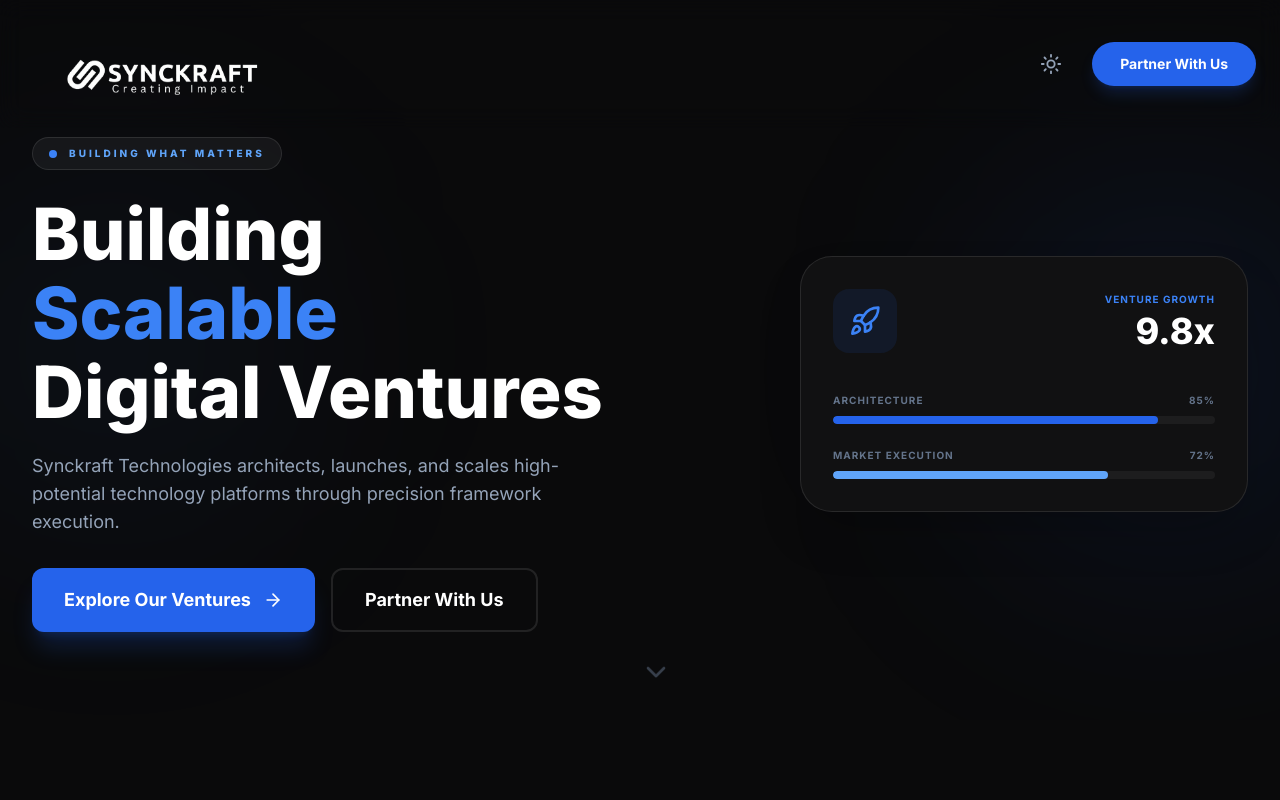
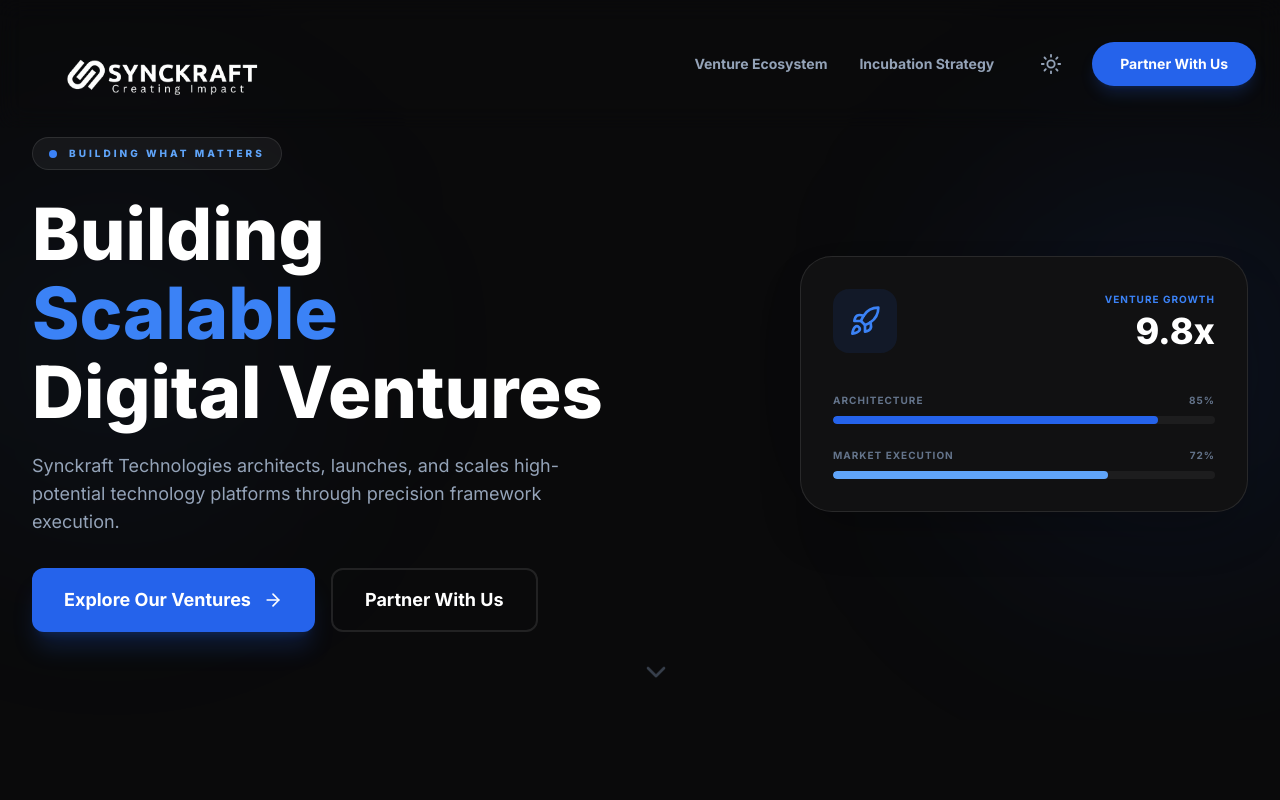
Before and after one commit to asiyashaikh02/synckraft-main, a React (Vite) app: page / in a window 1280 px wide. Shown: the top 800 px of the page. Built offline with nearby package versions, Linux system fonts and the light colour scheme.

Commit message:
nav bar fix

```diff
--- a/components/Navbar.tsx
+++ b/components/Navbar.tsx
@@ -1,3 +1,103 @@
+// // // import React, { useState, useEffect } from 'react';
+// // // import { Menu, X, Sun, Moon } from 'lucide-react';
+
+// // // interface NavbarProps {
+// // //   theme: 'dark' | 'light';
+// // //   toggleTheme: () => void;
+// // // }
+
+// // // export const Navbar: React.FC<NavbarProps> = ({ theme, toggleTheme }) => {
+// // //   const [scrolled, setScrolled] = useState(false);
+// // //   const [isOpen, setIsOpen] = useState(false);
+
+// // //   useEffect(() => {
+// // //     const handleScroll = () => setScrolled(window.scrollY > 20);
+// // //     window.addEventListener('scroll', handleScroll);
+// // //     return () => window.removeEventListener('scroll', handleScroll);
+// // //   }, []);
+
+// // //   const navLinks = [
+// // //     { name: 'Venture Ecosystem', href: '#ecosystem' },
+// // //     { name: 'Incubation Strategy', href: '#pillars' },
+// // //     { name: 'Growth Impact', href: '#metrics' },
+// // //   ];
+
+// // //   return (
+// // //     <>
+// // //       <header className="fixed top-0 left-0 right-0 z-[100] bg-black/80" style={{ backdropFilter: 'blur(12px)' }}>
+// // //         <div className="h-[64px] max-w-7xl mx-auto px-6 flex items-center justify-between border-b border-white/5">
+// // //           <div className="flex flex-col items-start gap-2">{/* logo stack */}
+// // //             <a href="/" className="flex items-center group focus:outline-none" aria-label="Homepage">
+// // //               <img
+// // //                 src={theme === 'dark' ? '/logos/synckraft-dark.png' : '/logos/synckraft-light.png'}
+// // //                 className="logo h-8 sm:h-9 w-auto"
+// // //                 alt="Synckraft Logo"
+// // //                 loading="eager"
+// // //               />
+// // //             </a>
+// // //             <div className={`inline-flex items-center rounded-full px-3 py-1 text-[11px] tracking-widest uppercase font-bold ${theme === 'dark' ? 'bg-white/5 text-blue-400' : 'bg-slate-900/5 text-blue-600'}`}>
+// // //               BUILDING WHAT MATTERS
+// // //             </div>
+// // //           </div>
+
+// // //         {/* Desktop Nav */}
+// // //         <div className="hidden lg:flex items-center gap-10">
+// // //           {navLinks.map((link) => (
+// // //             <a key={link.name} href={link.href} className={`text-sm font-medium transition-all hover:text-blue-600 ${theme === 'dark' ? 'text-slate-400' : 'text-slate-600'} touchable`}>
+// // //               {link.name}
+// // //             </a>
+// // //           ))}
+
+// // //           <button
+// // //             onClick={toggleTheme}
+// // //             className={`p-2 rounded-xl transition-colors touchable ${theme === 'dark' ? 'hover:bg-white/5 text-slate-400' : 'hover:bg-slate-100 text-slate-600'}`}
+// // //             aria-label="Toggle Theme"
+// // //           >
+// // //             {theme === 'dark' ? <Sun size={20} /> : <Moon size={20} />}
+// // //           </button>
+
+// // //           <a href="#contact" className="px-6 py-2.5 rounded-xl bg-blue-600 hover:bg-blue-700 text-white text-sm font-bold transition-all hover:shadow-[0_0_20px_rgba(37,99,235,0.4)] touchable force-full-mobile">
+// // //             Partner With Us
+// // //           </a>
+// // //         </div>
+
+// // //         {/* Mobile Toggle */}
+// // //         <div className="flex items-center gap-4 lg:hidden">
+// // //           <button onClick={toggleTheme} className={`p-2 touchable ${theme === 'dark' ? 'text-slate-400' : 'text-slate-600'}`}>
+// // //             {theme === 'dark' ? <Sun size={20} /> : <Moon size={20} />}
+// // //           </button>
+// // //           <button className={`touchable ${theme === 'dark' ? 'text-white' : 'text-slate-900'}`} onClick={() => setIsOpen(!isOpen)}>
+// // //             {isOpen ? <X size={24} /> : <Menu size={24} />}
+// // //           </button>
+// // //         </div>
+// // //         </div>
+// // //       </header>
+
+// // //       </header>
+
+// // //       {/* Header spacer: ensures content starts below fixed header on all devices */}
+// // //       <div className="h-[64px] w-full" aria-hidden="true" />
+
+// // //       {/* Mobile Menu (flows below header; not absolutely positioned) */}
+// // //       {isOpen && (
+// // //         <div className={`lg:hidden border-b w-full animate-in fade-in slide-in-from-top-4 duration-300 ${
+// // //           theme === 'dark' ? 'bg-[#0A0A0B] border-white/5' : 'bg-white border-slate-200'
+// // //         } px-6 py-10 shadow-2xl`}>
+// // //           <div className="flex flex-col gap-6">
+// // //             {navLinks.map((link) => (
+// // //               <a key={link.name} href={link.href} className="text-lg font-bold block w-full py-4 touchable" onClick={() => setIsOpen(false)}>
+// // //                 {link.name}
+// // //               </a>
+// // //             ))}
+// // //             <a href="#contact" className="mt-4 w-full text-center px-6 py-4 rounded-xl bg-blue-600 text-white font-bold" onClick={() => setIsOpen(false)}>
+// // //               Partner With Us
+// // //             </a>
+// // //           </div>
+// // //         </div>
+// // //       )}
+// // //     </>
+// // //   );
+// // // };
 // // import React, { useState, useEffect } from 'react';
 // // import { Menu, X, Sun, Moon } from 'lucide-react';
 
@@ -24,72 +124,82 @@
 
 // //   return (
 // //     <>
-// //       <header className="fixed top-0 left-0 right-0 z-[100] bg-black/80" style={{ backdropFilter: 'blur(12px)' }}>
-// //         <div className="h-[64px] max-w-7xl mx-auto px-6 flex items-center justify-between border-b border-white/5">
-// //           <div className="flex flex-col items-start gap-2">{/* logo stack */}
+// //       <header
+// //         className={`fixed top-0 left-0 right-0 z-[100] transition-all duration-300 ${
+// //           scrolled
+// //             ? (theme === 'dark' ? 'bg-black/90 border-b border-white/10' : 'bg-white/90 border-b border-slate-200')
+// //             : 'bg-transparent'
+// //         }`}
+// //         style={{ backdropFilter: 'blur(12px)' }}
+// //       >
+// //         {/* Removed fixed h-[64px] to allow logo + badge to fit */}
+// //         <div className="max-w-7xl mx-auto px-6 py-4 flex items-center justify-between">
+
+// //           {/* LOGO STACK: This is the fix for the overlap */}
+// //           <div className="flex flex-col items-start gap-1">
 // //             <a href="/" className="flex items-center group focus:outline-none" aria-label="Homepage">
 // //               <img
 // //                 src={theme === 'dark' ? '/logos/synckraft-dark.png' : '/logos/synckraft-light.png'}
-// //                 className="logo h-8 sm:h-9 w-auto"
+// //                 className="h-8 sm:h-9 w-auto object-contain"
 // //                 alt="Synckraft Logo"
 // //                 loading="eager"
 // //               />
 // //             </a>
-// //             <div className={`inline-flex items-center rounded-full px-3 py-1 text-[11px] tracking-widest uppercase font-bold ${theme === 'dark' ? 'bg-white/5 text-blue-400' : 'bg-slate-900/5 text-blue-600'}`}>
-// //               BUILDING WHAT MATTERS
+// //             <div className={`inline-flex items-center rounded-full px-3 py-0.5 text-[10px] tracking-[0.2em] uppercase font-bold border ${
+// //               theme === 'dark'
+// //                 ? 'bg-blue-500/10 text-blue-400 border-blue-500/20'
+// //                 : 'bg-blue-50 text-blue-600 border-blue-200'
+// //             }`}>
+// //               Building What Matters
 // //             </div>
 // //           </div>
 
-// //         {/* Desktop Nav */}
-// //         <div className="hidden lg:flex items-center gap-10">
-// //           {navLinks.map((link) => (
-// //             <a key={link.name} href={link.href} className={`text-sm font-medium transition-all hover:text-blue-600 ${theme === 'dark' ? 'text-slate-400' : 'text-slate-600'} touchable`}>
-// //               {link.name}
+// //           {/* Desktop Nav */}
+// //           <div className="hidden lg:flex items-center gap-8">
+// //             {navLinks.map((link) => (
+// //               <a key={link.name} href={link.href} className={`text-sm font-medium transition-all hover:text-blue-500 ${theme === 'dark' ? 'text-slate-300' : 'text-slate-600'}`}>
+// //                 {link.name}
+// //               </a>
+// //             ))}
+
+// //             <button
+// //               onClick={toggleTheme}
+// //               className={`p-2 rounded-xl transition-colors ${theme === 'dark' ? 'hover:bg-white/5 text-slate-400' : 'hover:bg-slate-100 text-slate-600'}`}
+// //               aria-label="Toggle Theme"
+// //             >
+// //               {theme === 'dark' ? <Sun size={18} /> : <Moon size={18} />}
+// //             </button>
+
+// //             <a href="#contact" className="px-5 py-2 rounded-lg bg-blue-600 hover:bg-blue-700 text-white text-sm font-bold transition-all hover:shadow-[0_0_20px_rgba(37,99,235,0.3)]">
+// //               Partner With Us
 // //             </a>
-// //           ))}
+// //           </div>
 
-// //           <button
-// //             onClick={toggleTheme}
-// //             className={`p-2 rounded-xl transition-colors touchable ${theme === 'dark' ? 'hover:bg-white/5 text-slate-400' : 'hover:bg-slate-100 text-slate-600'}`}
-// //             aria-label="Toggle Theme"
-// //           >
-// //             {theme === 'dark' ? <Sun size={20} /> : <Moon size={20} />}
-// //           </button>
-
-// //           <a href="#contact" className="px-6 py-2.5 rounded-xl bg-blue-600 hover:bg-blue-700 text-white text-sm font-bold transition-all hover:shadow-[0_0_20px_rgba(37,99,235,0.4)] touchable force-full-mobile">
-// //             Partner With Us
-// //           </a>
-// //         </div>
-
-// //         {/* Mobile Toggle */}
-// //         <div className="flex items-center gap-4 lg:hidden">
-// //           <button onClick={toggleTheme} className={`p-2 touchable ${theme === 'dark' ? 'text-slate-400' : 'text-slate-600'}`}>
-// //             {theme === 'dark' ? <Sun size={20} /> : <Moon size={20} />}
-// //           </button>
-// //           <button className={`touchable ${theme === 'dark' ? 'text-white' : 'text-slate-900'}`} onClick={() => setIsOpen(!isOpen)}>
-// //             {isOpen ? <X size={24} /> : <Menu size={24} />}
-// //           </button>
-// //         </div>
+// //           {/* Mobile Toggle */}
+// //           <div className="flex items-center gap-3 lg:hidden">
+// //             <button onClick={toggleTheme} className={`p-2 ${theme === 'dark' ? 'text-slate-400' : 'text-slate-600'}`}>
+// //               {theme === 'dark' ? <Sun size={20} /> : <Moon size={20} />}
+// //             </button>
+// //             <button className={`${theme === 'dark' ? 'text-white' : 'text-slate-900'}`} onClick={() => setIsOpen(!isOpen)}>
+// //               {isOpen ? <X size={24} /> : <Menu size={24} />}
+// //             </button>
+// //           </div>
 // //         </div>
 // //       </header>
 
-// //       </header>
+// //       {/* DYNAMIC SPACER: This prevents the Hero from going under the header */}
+// //       <div className="h-[90px] lg:h-[100px] w-full" aria-hidden="true" />
 
-// //       {/* Header spacer: ensures content starts below fixed header on all devices */}
-// //       <div className="h-[64px] w-full" aria-hidden="true" />
-
-// //       {/* Mobile Menu (flows below header; not absolutely positioned) */}
+// //       {/* Mobile Menu */}
 // //       {isOpen && (
-// //         <div className={`lg:hidden border-b w-full animate-in fade-in slide-in-from-top-4 duration-300 ${
-// //           theme === 'dark' ? 'bg-[#0A0A0B] border-white/5' : 'bg-white border-slate-200'
-// //         } px-6 py-10 shadow-2xl`}>
-// //           <div className="flex flex-col gap-6">
+// //         <div className={`fixed inset-0 z-[90] lg:hidden pt-[100px] ${theme === 'dark' ? 'bg-[#0A0A0B]' : 'bg-white'} px-6`}>
+// //           <div className="flex flex-col gap-4">
 // //             {navLinks.map((link) => (
-// //               <a key={link.name} href={link.href} className="text-lg font-bold block w-full py-4 touchable" onClick={() => setIsOpen(false)}>
+// //               <a key={link.name} href={link.href} className="text-xl font-bold py-4 border-b border-white/5" onClick={() => setIsOpen(false)}>
 // //                 {link.name}
 // //               </a>
 // //             ))}
-// //             <a href="#contact" className="mt-4 w-full text-center px-6 py-4 rounded-xl bg-blue-600 text-white font-bold" onClick={() => setIsOpen(false)}>
+// //             <a href="#contact" className="mt-6 w-full text-center px-6 py-4 rounded-xl bg-blue-600 text-white font-bold" onClick={() => setIsOpen(false)}>
 // //               Partner With Us
 // //             </a>
 // //           </div>
@@ -98,6 +208,7 @@
 // //     </>
 // //   );
 // // };
+
 // import React, { useState, useEffect } from 'react';
 // import { Menu, X, Sun, Moon } from 'lucide-react';
 
@@ -116,98 +227,68 @@
 //     return () => window.removeEventListener('scroll', handleScroll);
 //   }, []);
 
-//   const navLinks = [
-//     { name: 'Venture Ecosystem', href: '#ecosystem' },
-//     { name: 'Incubation Strategy', href: '#pillars' },
-//     { name: 'Growth Impact', href: '#metrics' },
-//   ];
-
 //   return (
 //     <>
 //       <header
-//         className={`fixed top-0 left-0 right-0 z-[100] transition-all duration-300 ${
+//         className={`fixed top-0 left-0 right-0 z-[100] transition-all duration-500 ${
 //           scrolled
-//             ? (theme === 'dark' ? 'bg-black/90 border-b border-white/10' : 'bg-white/90 border-b border-slate-200')
-//             : 'bg-transparent'
+//             ? (theme === 'dark' ? 'bg-black/90 border-b border-white/10 py-2' : 'bg-white/90 border-b border-slate-200 py-2')
+//             : 'bg-transparent py-4'
 //         }`}
 //         style={{ backdropFilter: 'blur(12px)' }}
 //       >
-//         {/* Removed fixed h-[64px] to allow logo + badge to fit */}
-//         <div className="max-w-7xl mx-auto px-6 py-4 flex items-center justify-between">
-
-//           {/* LOGO STACK: This is the fix for the overlap */}
-//           <div className="flex flex-col items-start gap-1">
-//             <a href="/" className="flex items-center group focus:outline-none" aria-label="Homepage">
-//               <img
-//                 src={theme === 'dark' ? '/logos/synckraft-dark.png' : '/logos/synckraft-light.png'}
-//                 className="h-8 sm:h-9 w-auto object-contain"
-//                 alt="Synckraft Logo"
-//                 loading="eager"
-//               />
-//             </a>
-//             <div className={`inline-flex items-center rounded-full px-3 py-0.5 text-[10px] tracking-[0.2em] uppercase font-bold border ${
-//               theme === 'dark'
-//                 ? 'bg-blue-500/10 text-blue-400 border-blue-500/20'
-//                 : 'bg-blue-50 text-blue-600 border-blue-200'
-//             }`}>
-//               Building What Matters
-//             </div>
-//           </div>
-
-//           {/* Desktop Nav */}
-//           <div className="hidden lg:flex items-center gap-8">
-//             {navLinks.map((link) => (
-//               <a key={link.name} href={link.href} className={`text-sm font-medium transition-all hover:text-blue-500 ${theme === 'dark' ? 'text-slate-300' : 'text-slate-600'}`}>
-//                 {link.name}
-//               </a>
-//             ))}
-
+//         <div className="max-w-7xl mx-auto px-6 flex items-center justify-between">
+//           {/* MUCH LARGER LOGO SIZING */}
+//           {/* <a href="/" className="flex items-center group transition-transform duration-300 hover:scale-105">
+//             <img
+//               src={theme === 'dark' ? '/logos/synckraft-dark.png' : '/logos/synckraft-light.png'}
+//               className="h-12 sm:h-14 md:h-16 w-auto object-contain"
+//               alt="Synckraft Logo"
+//             />
+//           </a> */}
+//         <a href="/" className="flex items-center group transition-transform duration-300 hover:scale-105">
+//   <img
+//     src={theme === 'dark' ? '/logos/synckraft-dark.png' : '/logos/synckraft-light.png'}
+//     /* Increased height: h-16 (mobile), h-20 (tablet), h-24 (desktop) */
+//     className="h-16 sm:h-20 md:h-24 w-auto object-contain block"
+//     alt="Synckraft Logo"
+//     key={theme} /* This forces the browser to re-render the image when theme changes */
+//   />
+// </a>
+//           <div className="flex items-center gap-5">
 //             <button
 //               onClick={toggleTheme}
-//               className={`p-2 rounded-xl transition-colors ${theme === 'dark' ? 'hover:bg-white/5 text-slate-400' : 'hover:bg-slate-100 text-slate-600'}`}
+//               className={`p-2.5 rounded-xl transition-colors ${theme === 'dark' ? 'hover:bg-white/5 text-slate-400' : 'hover:bg-slate-100 text-slate-600'}`}
 //               aria-label="Toggle Theme"
 //             >
-//               {theme === 'dark' ? <Sun size={18} /> : <Moon size={18} />}
+//               {theme === 'dark' ? <Sun size={22} /> : <Moon size={22} />}
 //             </button>
 
-//             <a href="#contact" className="px-5 py-2 rounded-lg bg-blue-600 hover:bg-blue-700 text-white text-sm font-bold transition-all hover:shadow-[0_0_20px_rgba(37,99,235,0.3)]">
+//             <a href="#contact" className="hidden sm:block px-7 py-3 rounded-full bg-blue-600 hover:bg-blue-700 text-white text-sm font-bold transition-all shadow-lg shadow-blue-600/20 active:scale-95">
 //               Partner With Us
 //             </a>
-//           </div>
 
-//           {/* Mobile Toggle */}
-//           <div className="flex items-center gap-3 lg:hidden">
-//             <button onClick={toggleTheme} className={`p-2 ${theme === 'dark' ? 'text-slate-400' : 'text-slate-600'}`}>
-//               {theme === 'dark' ? <Sun size={20} /> : <Moon size={20} />}
-//             </button>
-//             <button className={`${theme === 'dark' ? 'text-white' : 'text-slate-900'}`} onClick={() => setIsOpen(!isOpen)}>
-//               {isOpen ? <X size={24} /> : <Menu size={24} />}
+//             <button className="lg:hidden p-2 text-current" onClick={() => setIsOpen(!isOpen)}>
+//               {isOpen ? <X size={32} /> : <Menu size={32} />}
 //             </button>
 //           </div>
 //         </div>
 //       </header>
 
-//       {/* DYNAMIC SPACER: This prevents the Hero from going under the header */}
-//       <div className="h-[90px] lg:h-[100px] w-full" aria-hidden="true" />
-
-//       {/* Mobile Menu */}
+//       {/* Mobile Menu Overlay */}
 //       {isOpen && (
-//         <div className={`fixed inset-0 z-[90] lg:hidden pt-[100px] ${theme === 'dark' ? 'bg-[#0A0A0B]' : 'bg-white'} px-6`}>
-//           <div className="flex flex-col gap-4">
-//             {navLinks.map((link) => (
-//               <a key={link.name} href={link.href} className="text-xl font-bold py-4 border-b border-white/5" onClick={() => setIsOpen(false)}>
-//                 {link.name}
-//               </a>
-//             ))}
-//             <a href="#contact" className="mt-6 w-full text-center px-6 py-4 rounded-xl bg-blue-600 text-white font-bold" onClick={() => setIsOpen(false)}>
-//               Partner With Us
-//             </a>
-//           </div>
+//         <div className={`fixed inset-0 z-[90] lg:hidden flex flex-col justify-center items-center gap-10 animate-in fade-in duration-300 ${
+//           theme === 'dark' ? 'bg-[#0A0A0B] text-white' : 'bg-white text-slate-900'
+//         }`}>
+//            <a href="#ecosystem" className="text-3xl font-bold hover:text-blue-500 transition-colors" onClick={() => setIsOpen(false)}>Venture Ecosystem</a>
+//            <a href="#pillars" className="text-3xl font-bold hover:text-blue-500 transition-colors" onClick={() => setIsOpen(false)}>Incubation Strategy</a>
+//            <a href="#contact" className="px-10 py-5 rounded-full bg-blue-600 text-white text-xl font-bold shadow-2xl shadow-blue-600/40" onClick={() => setIsOpen(false)}>Partner With Us</a>
 //         </div>
 //       )}
 //     </>
 //   );
 // };
+
 
 import React, { useState, useEffect } from 'react';
 import { Menu, X, Sun, Moon } from 'lucide-react';
@@ -227,6 +308,11 @@
     return () => window.removeEventListener('scroll', handleScroll);
   }, []);
 
+  const navLinks = [
+    { name: 'Venture Ecosystem', href: '#ecosystem' },
+    { name: 'Incubation Strategy', href: '#pillars' },
+  ];
+
   return (
     <>
       <header
@@ -238,24 +324,32 @@
         style={{ backdropFilter: 'blur(12px)' }}
       >
         <div className="max-w-7xl mx-auto px-6 flex items-center justify-between">
-          {/* MUCH LARGER LOGO SIZING */}
-          {/* <a href="/" className="flex items-center group transition-transform duration-300 hover:scale-105">
+
+          {/* LARGE LOGO SIZING WITH THEME-SYNC FIX */}
+          <a href="/" className="flex items-center group transition-transform duration-300 hover:scale-105">
             <img
+              key={theme}
               src={theme === 'dark' ? '/logos/synckraft-dark.png' : '/logos/synckraft-light.png'}
-              className="h-12 sm:h-14 md:h-16 w-auto object-contain"
+              className="h-16 sm:h-20 md:h-24 w-auto object-contain block antialiased"
               alt="Synckraft Logo"
+              loading="eager"
             />
-          </a> */}
-        <a href="/" className="flex items-center group transition-transform duration-300 hover:scale-105">
-  <img
-    src={theme === 'dark' ? '/logos/synckraft-dark.png' : '/logos/synckraft-light.png'}
-    /* Increased height: h-16 (mobile), h-20 (tablet), h-24 (desktop) */
-    className="h-16 sm:h-20 md:h-24 w-auto object-contain block"
-    alt="Synckraft Logo"
-    key={theme} /* This forces the browser to re-render the image when theme changes */
-  />
-</a>
+          </a>
+
           <div className="flex items-center gap-5">
+            {/* Desktop Navigation Links */}
+            <nav className="hidden lg:flex items-center gap-8 mr-4">
+              {navLinks.map((link) => (
+                <a
+                  key={link.name}
+                  href={link.href}
+                  className={`text-sm font-bold transition-colors ${theme === 'dark' ? 'text-slate-400 hover:text-white' : 'text-slate-600 hover:text-blue-600'}`}
+                >
+                  {link.name}
+                </a>
+              ))}
+            </nav>
+
             <button
               onClick={toggleTheme}
               className={`p-2.5 rounded-xl transition-colors ${theme === 'dark' ? 'hover:bg-white/5 text-slate-400' : 'hover:bg-slate-100 text-slate-600'}`}
@@ -268,7 +362,10 @@
               Partner With Us
             </a>
 
-            <button className="lg:hidden p-2 text-current" onClick={() => setIsOpen(!isOpen)}>
+            <button
+              className={`lg:hidden p-2 ${theme === 'dark' ? 'text-white' : 'text-slate-900'}`}
+              onClick={() => setIsOpen(!isOpen)}
+            >
               {isOpen ? <X size={32} /> : <Menu size={32} />}
             </button>
           </div>
```
